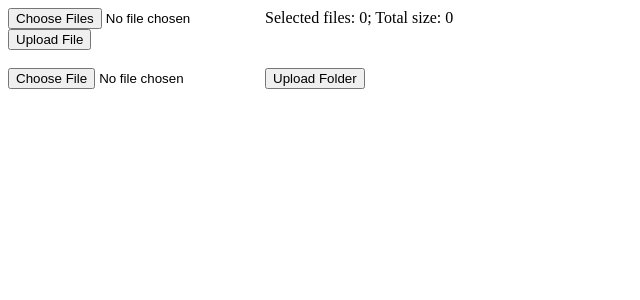
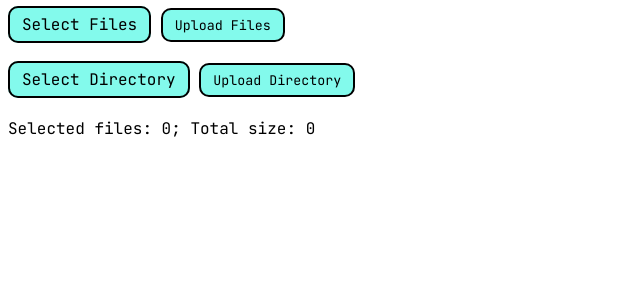
Before and after one commit to anikdc/cloudware, a Flask app: page / in a window 1280 px wide. Shown: the top 300 px of the page, without its empty margins (0-640 px from the left). Run offline with Flask 3, Linux system fonts and the light colour scheme; some libraries are stand-ins or nearby versions.

Commit message:
Basic fixes, nothing significant.

```diff
--- a/static/fileupload.js
+++ b/static/fileupload.js
@@ -1,11 +1,12 @@
-document.getElementById('form1').addEventListener('submit', function(x){
+document.querySelectorAll('form').forEach(form => {
+    form.addEventListener('submit', function(x){
         x.preventDefault();
-    const myFile = document.getElementById("uploadInput").files[0];
+        const uploadInput = this.querySelector('input[type="file"]');
         const myData = new FormData();
-    const csrfToken = document.querySelector('input[name="csrf_token"]').value;
+        const csrfToken = this.querySelector('input[name="csrf_token"]').value;
 
         for (const file of uploadInput.files) {
-        myData.append("file", file);
+            myData.append("file", file, file.webkitRelativePath || file.name);
         }
         myData.append("csrf_token", csrfToken);
 
@@ -28,3 +29,4 @@ document.getElementById('form1').addEventListener('submit', function(x){
             console.log("Error Found:", err);
         });
     });
+});
--- a/templates/index.html
+++ b/templates/index.html
@@ -3,28 +3,48 @@
   <head>
     <meta charset="UTF-8" />
     <title>File(s) size</title>
+    <link href="https://fonts.googleapis.com/css2?family=JetBrains+Mono:wght@400;700&display=swap" rel="stylesheet">
+    <style>
+      body {
+        font-family: 'JetBrains Mono', monospace;
+      }
+      .file-input {
+        display: none;
+      }
+      .custom-file-button {
+        padding: 6px 12px;
+        cursor: pointer;
+        background-color: #83faec;
+        border: 2px solid #000000;
+        border-radius: 10px;
+        font-family: 'JetBrains Mono', monospace;
+      }
+    </style>
   </head>
   <body>
     <form id="form1" action="{{ url_for('upload') }}" method="post" enctype="multipart/form-data">
       <div>
-        <input id="uploadInput" type="file" name="file" multiple/>
+        <input id="uploadInput" type="file" name="file" multiple class="file-input"/>
+        <label for="uploadInput" class="custom-file-button">Select Files</label>
         <input type="hidden" name="csrf_token" value="{{ csrf_token() }}"/>
-        <label for="fileNum">Selected files: </label>
-        <output id="fileNum">0</output>;
-        <label for="fileSize">Total size:</label>
-        <output id="fileSize">0</output>
+        <input type="submit" value="Upload Files" class="custom-file-button"/>
       </div>
-      <div><input type="submit" value="Upload File"/></div>
-      <script src="{{ url_for('static', filename='fileupload.js') }}"></script>
     </form>
     <br>
     <form action="{{ url_for('upload') }}" method="post" enctype="multipart/form-data">
       <div>
-        <input id="uploadInput" type="file" name="file" webkitdirectory mozdirectory />
+        <input id="uploadInput2" type="file" name="file" webkitdirectory mozdirectory multiple class="file-input"/>
+        <label for="uploadInput2" class="custom-file-button">Select Directory</label>
         <input type="hidden" name="csrf_token" value="{{ csrf_token() }}"/>
-        <input type="submit" value="Upload Folder"/>
+        <input type="submit" value="Upload Directory"/ class="custom-file-button">
       </div>
     </form>
+    <br>
+    <label for="fileNum">Selected files: </label>
+    <output id="fileNum">0</output>;
+    <label for="fileSize">Total size:</label>
+    <output id="fileSize">0</output>
+    <script src="{{ url_for('static', filename='fileupload.js') }}"></script>
     <script src="{{ url_for('static', filename='filesize.js') }}"></script>
   </body>
 </html>
```
Also changed, not shown: 1 other file. Lines whose indentation alone changed are shown as unchanged.
